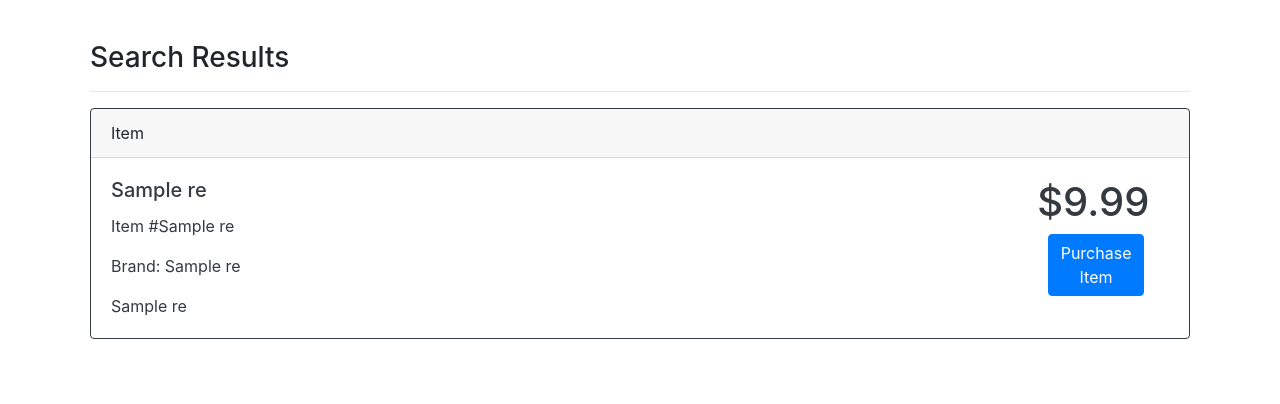
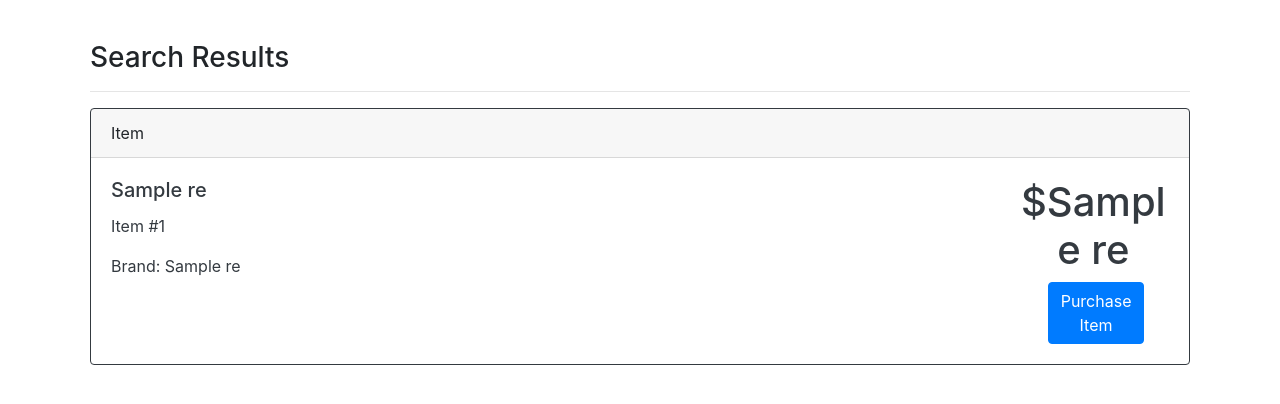
Before and after one commit to FSSoar/GarageSale, a Flask app: template templates/searchResults.html in a window 1280 px wide. Shown: the part 252-656 px from the top of the page. Run offline with Flask 2, Linux system fonts and the light colour scheme; the template is opened without the code that fills it: most values are stand-ins (such as "Sample title", 1, 10 or a date in 2020); some libraries are stand-ins or nearby versions.

Commit message:
fixed item id for search results

```diff
--- a/search.py
+++ b/search.py
@@ -76,7 +76,7 @@ def searchPlainText(queryStr):
             query = """
 
 
-                Select itemId, itemName, brandName, price, count(itemId)
+                Select itemID, itemName, brandName, price, count(itemId)
                 From
 
                     (
--- a/templates/searchResults.html
+++ b/templates/searchResults.html
@@ -124,13 +124,12 @@
                                     <div class="row">
                                         <div class="col-10">
                                             <h5 class="card-title">{{r[1] }} </h5>
-                                            <p class="card-text"> Item #{{r[4]}}</p>
+                                            <p class="card-text"> Item #{{r[0]}}</p>
                                             <p class="card-text"> Brand: {{r[2]}}</p>
-                                            <p class="card-text"> {{r[3]}}</p>
                                         </div>
                                         <div class="col-2" style="min-height: 90%; text-align:center;">
-                                            <h1> $9.99</h1>
-                                            <a href="/items/purchase/{{userId}}/{{r[4]}}?price={{r[10]}}" class="btn btn-primary" style="margin-right: 30px; margin-left: 30px;">Purchase Item</a>
+                                            <h1>${{r[3]}}</h1>
+                                            <a href="/items/purchase/{{userId}}/{{r[0]}}?price={{r[3]}}" class="btn btn-primary" style="margin-right: 30px; margin-left: 30px;">Purchase Item</a>
                                         </div>
                                     </div>
                                     </div>
```
